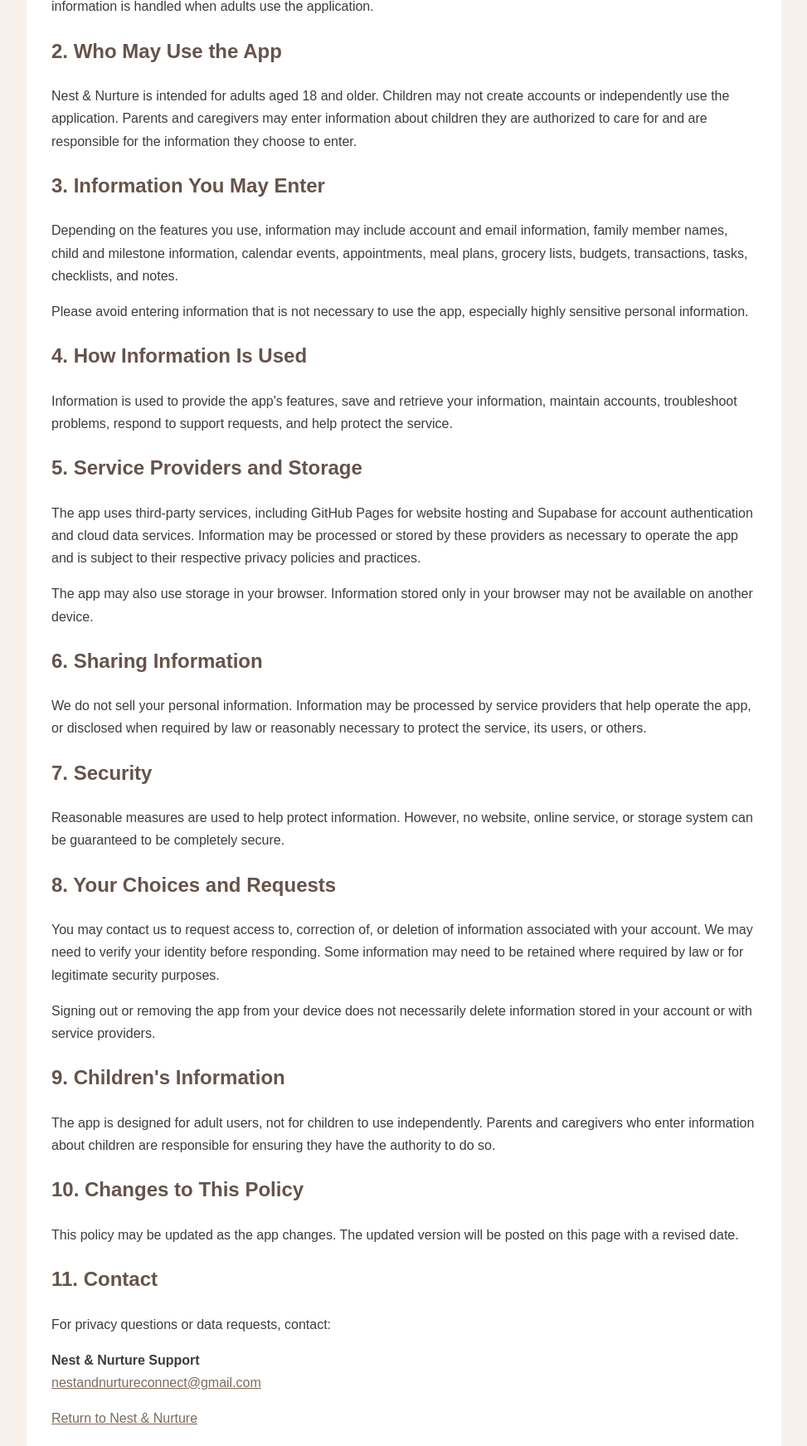
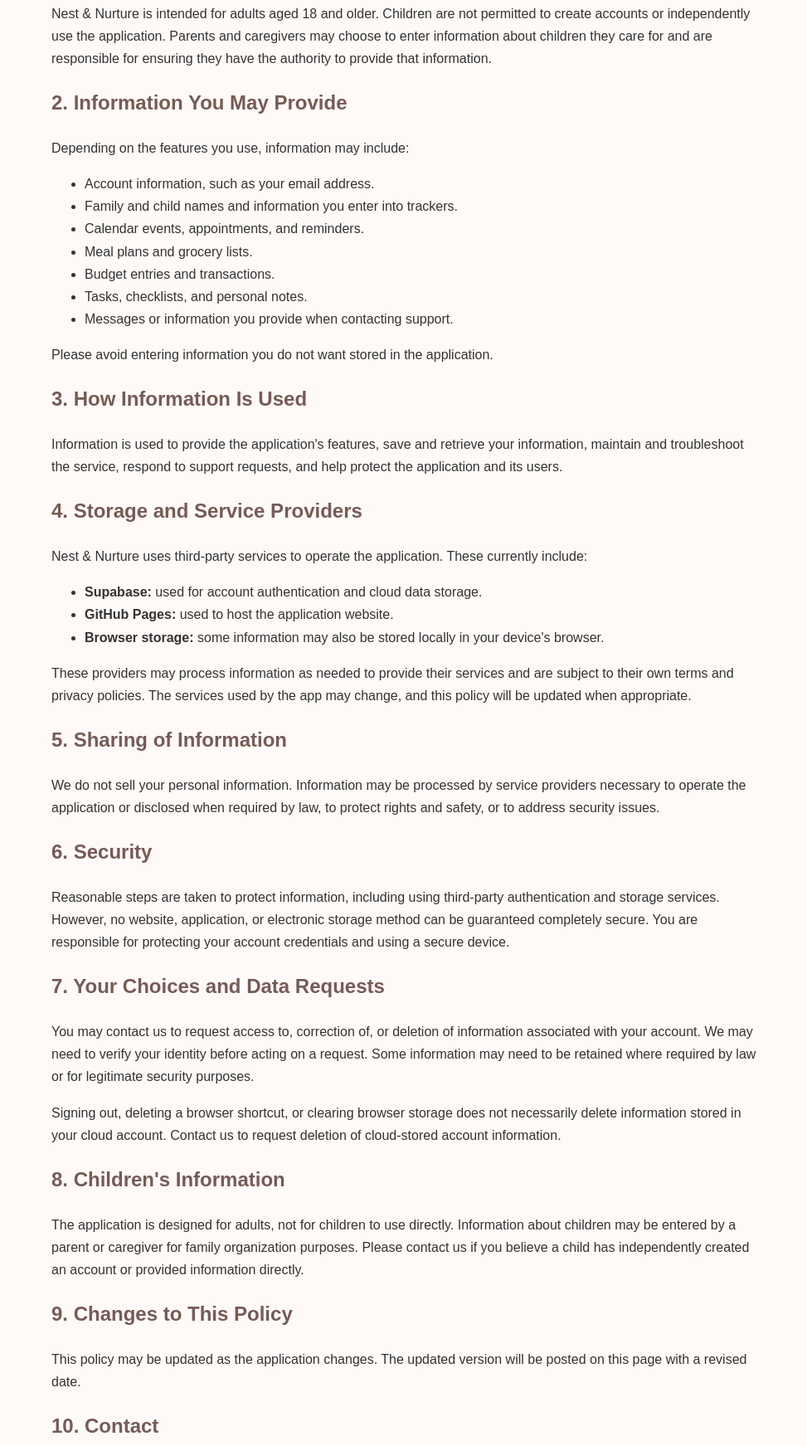
Before and after one commit to nestandnurturefamily/nestandnurturefamily.github.io, a plain HTML site: page privacy.html in a window 1280 px wide. Shown: the part 365-2108 px from the top of the page at 83% size, without its empty margins (153-1126 px from the left). Drawn offline with Linux system fonts and the light colour scheme.

Commit message:
Update privacy.html

```diff
--- a/privacy.html
+++ b/privacy.html
@@ -7,56 +7,66 @@
   <meta name="theme-color" content="#f7f0eb">
   <title>Privacy Policy | Nest & Nurture</title>
   <style>
-body{font-family:Arial,sans-serif;line-height:1.7;color:#403b38;background:#f7f0eb;margin:0;padding:24px}
-main{max-width:850px;margin:30px auto;background:white;padding:30px;border-radius:14px}
-h1,h2{color:#66534b}a{color:#80685c}
+    body { font-family: Arial, sans-serif; max-width: 850px; margin: 40px auto; padding: 0 20px; line-height: 1.7; color: #333; background: #fffaf7; }
+    h1, h2 { color: #765b55; }
+    a { color: #765b55; }
+    .back { display: inline-block; margin-bottom: 25px; }
   </style>
 </head>
 <body>
-<main>
+  <a class="back" href="https://nestandnurturefamily.github.io/">← Back to Nest & Nurture</a>
   <h1>Privacy Policy</h1>
-<p><strong>Nest &amp; Nurture</strong></p>
-<p>Last updated: November 18, 2026</p>
+  <p><strong>Last updated:</strong> November 18, 2026</p>
 
-<h2>1. About This Policy</h2>
-<p>Nest &amp; Nurture is a family organization tool operated as an independent personal project. This policy explains how information is handled when adults use the application.</p>
+  <p>Nest &amp; Nurture is a family organization application operated as an independent personal project. This policy explains what information may be collected, how it is used, and the choices available to users.</p>
 
-<h2>2. Who May Use the App</h2>
-<p>Nest &amp; Nurture is intended for adults aged 18 and older. Children may not create accounts or independently use the application. Parents and caregivers may enter information about children they are authorized to care for and are responsible for the information they choose to enter.</p>
+  <h2>1. Who Can Use the App</h2>
+  <p>Nest &amp; Nurture is intended for adults aged 18 and older. Children are not permitted to create accounts or independently use the application. Parents and caregivers may choose to enter information about children they care for and are responsible for ensuring they have the authority to provide that information.</p>
 
-<h2>3. Information You May Enter</h2>
-<p>Depending on the features you use, information may include account and email information, family member names, child and milestone information, calendar events, appointments, meal plans, grocery lists, budgets, transactions, tasks, checklists, and notes.</p>
-<p>Please avoid entering information that is not necessary to use the app, especially highly sensitive personal information.</p>
+  <h2>2. Information You May Provide</h2>
+  <p>Depending on the features you use, information may include:</p>
+  <ul>
+    <li>Account information, such as your email address.</li>
+    <li>Family and child names and information you enter into trackers.</li>
+    <li>Calendar events, appointments, and reminders.</li>
+    <li>Meal plans and grocery lists.</li>
+    <li>Budget entries and transactions.</li>
+    <li>Tasks, checklists, and personal notes.</li>
+    <li>Messages or information you provide when contacting support.</li>
+  </ul>
+  <p>Please avoid entering information you do not want stored in the application.</p>
 
-<h2>4. How Information Is Used</h2>
-<p>Information is used to provide the app's features, save and retrieve your information, maintain accounts, troubleshoot problems, respond to support requests, and help protect the service.</p>
+  <h2>3. How Information Is Used</h2>
+  <p>Information is used to provide the application's features, save and retrieve your information, maintain and troubleshoot the service, respond to support requests, and help protect the application and its users.</p>
 
-<h2>5. Service Providers and Storage</h2>
-<p>The app uses third-party services, including GitHub Pages for website hosting and Supabase for account authentication and cloud data services. Information may be processed or stored by these providers as necessary to operate the app and is subject to their respective privacy policies and practices.</p>
-<p>The app may also use storage in your browser. Information stored only in your browser may not be available on another device.</p>
+  <h2>4. Storage and Service Providers</h2>
+  <p>Nest &amp; Nurture uses third-party services to operate the application. These currently include:</p>
+  <ul>
+    <li><strong>Supabase:</strong> used for account authentication and cloud data storage.</li>
+    <li><strong>GitHub Pages:</strong> used to host the application website.</li>
+    <li><strong>Browser storage:</strong> some information may also be stored locally in your device's browser.</li>
+  </ul>
+  <p>These providers may process information as needed to provide their services and are subject to their own terms and privacy policies. The services used by the app may change, and this policy will be updated when appropriate.</p>
 
-<h2>6. Sharing Information</h2>
-<p>We do not sell your personal information. Information may be processed by service providers that help operate the app, or disclosed when required by law or reasonably necessary to protect the service, its users, or others.</p>
+  <h2>5. Sharing of Information</h2>
+  <p>We do not sell your personal information. Information may be processed by service providers necessary to operate the application or disclosed when required by law, to protect rights and safety, or to address security issues.</p>
 
-<h2>7. Security</h2>
-<p>Reasonable measures are used to help protect information. However, no website, online service, or storage system can be guaranteed to be completely secure.</p>
+  <h2>6. Security</h2>
+  <p>Reasonable steps are taken to protect information, including using third-party authentication and storage services. However, no website, application, or electronic storage method can be guaranteed completely secure. You are responsible for protecting your account credentials and using a secure device.</p>
 
-<h2>8. Your Choices and Requests</h2>
-<p>You may contact us to request access to, correction of, or deletion of information associated with your account. We may need to verify your identity before responding. Some information may need to be retained where required by law or for legitimate security purposes.</p>
-<p>Signing out or removing the app from your device does not necessarily delete information stored in your account or with service providers.</p>
+  <h2>7. Your Choices and Data Requests</h2>
+  <p>You may contact us to request access to, correction of, or deletion of information associated with your account. We may need to verify your identity before acting on a request. Some information may need to be retained where required by law or for legitimate security purposes.</p>
+  <p>Signing out, deleting a browser shortcut, or clearing browser storage does not necessarily delete information stored in your cloud account. Contact us to request deletion of cloud-stored account information.</p>
 
-<h2>9. Children's Information</h2>
-<p>The app is designed for adult users, not for children to use independently. Parents and caregivers who enter information about children are responsible for ensuring they have the authority to do so.</p>
+  <h2>8. Children's Information</h2>
+  <p>The application is designed for adults, not for children to use directly. Information about children may be entered by a parent or caregiver for family organization purposes. Please contact us if you believe a child has independently created an account or provided information directly.</p>
 
-<h2>10. Changes to This Policy</h2>
-<p>This policy may be updated as the app changes. The updated version will be posted on this page with a revised date.</p>
+  <h2>9. Changes to This Policy</h2>
+  <p>This policy may be updated as the application changes. The updated version will be posted on this page with a revised date.</p>
 
-<h2>11. Contact</h2>
+  <h2>10. Contact</h2>
   <p>For privacy questions or data requests, contact:</p>
   <p><strong>Nest &amp; Nurture Support</strong><br>
   <a href="mailto:nestandnurtureconnect@gmail.com">nestandnurtureconnect@gmail.com</a></p>
-
-<p><a href="https://nestandnurturefamily.github.io/">Return to Nest &amp; Nurture</a></p>
-</main>
 </body>
 </html>
```
Lines whose indentation alone changed are shown as unchanged.
